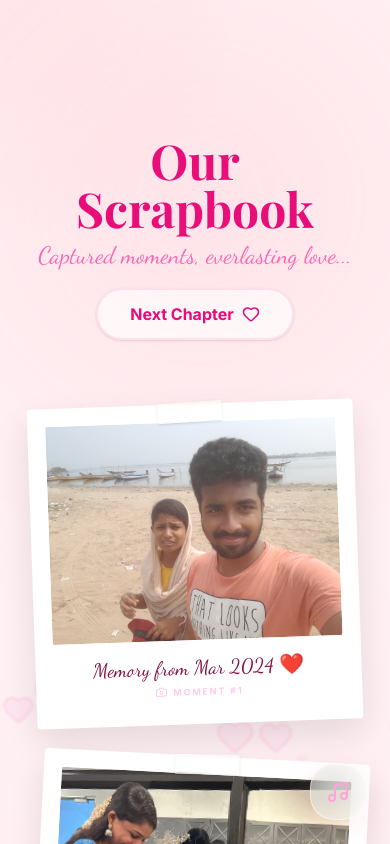
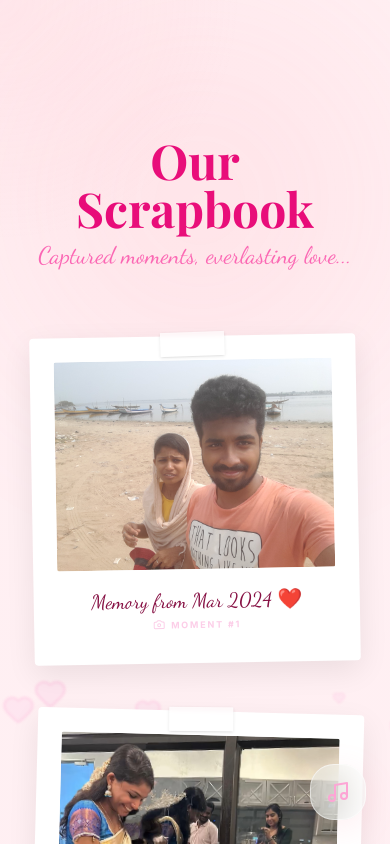
Before and after one commit to lokeshec23/For_Chinu, a React (Vite) app: page /scrapbook in a window 390 px wide. Shown: the top 844 px of the page. Built offline with nearby package versions, Linux system fonts and the light colour scheme; a web font is replaced by a local one.

Commit message:
feat: add Scrapbook page with responsive photo collage and animations

```diff
--- a/src/pages/Scrapbook.tsx
+++ b/src/pages/Scrapbook.tsx
@@ -62,47 +62,36 @@ export default function Scrapbook() {
   return (
     <PageTransition>
       <div className="max-w-7xl mx-auto py-10 px-4">
-        <div className="flex flex-col md:flex-row items-center justify-between mb-16 gap-4">
-          <div className="space-y-2 text-center md:text-left">
+        <div className="flex flex-col items-center justify-center mb-16 text-center">
+          <div className="space-y-2">
             <h2 className="font-serif text-5xl md:text-6xl font-bold text-pink-600">Our Scrapbook</h2>
             <p className="font-cursive text-2xl text-pink-400">Captured moments, everlasting love...</p>
           </div>
-          <motion.button
-            whileHover={{ scale: 1.05 }}
-            whileTap={{ scale: 0.95 }}
-            onClick={() => navigate('/timeline')}
-            className="px-8 py-3 bg-white border-2 border-pink-100 text-pink-600 rounded-full font-bold shadow-sm flex items-center gap-2 hover:bg-pink-50 transition-colors"
-          >
-            <span>Next Chapter</span>
-            <Heart size={18} />
-          </motion.button>
         </div>
 
-        {/* Proper Masonry Collage Layout */}
-        <div className="columns-1 sm:columns-2 lg:columns-3 gap-6 space-y-8">
+        {/* Clean Collage Layout with No Overlaps */}
+        <div className="columns-1 sm:columns-2 lg:columns-3 gap-12 space-y-12">
           {MEMORIES.map((memory, index) => (
             <motion.div
               key={memory.id}
-              initial={{ opacity: 0, scale: 0.9, rotate: memory.rotation * 2 }}
+              initial={{ opacity: 0, y: 20 }}
               whileInView={{
                 opacity: 1,
-                scale: 1,
-                rotate: memory.rotation
+                y: 0,
+                rotate: memory.rotation * 0.5 // Extremely subtle rotation to prevent corner overlaps
               }}
-              viewport={{ once: true, margin: "-50px" }}
+              viewport={{ once: true, margin: "-20px" }}
               transition={{
                 delay: (index % 10) * 0.05,
-                duration: 0.8,
-                type: "spring",
-                stiffness: 100
+                duration: 0.6
               }}
               whileHover={{
                 scale: 1.05,
                 rotate: 0,
-                zIndex: 50,
-                transition: { duration: 0.3 }
+                zIndex: 10,
+                transition: { duration: 0.2 }
               }}
-              className="break-inside-avoid bg-white p-3 shadow-[0_15px_35px_rgba(0,0,0,0.1)] rounded-sm border-[6px] border-white group relative mb-8"
+              className="break-inside-avoid bg-white p-4 shadow-[0_10px_30px_rgba(0,0,0,0.08)] rounded-sm border-[8px] border-white group relative mb-12"
             >
               {/* Decorative Elements */}
               <div className="absolute top-2 right-2 w-8 h-8 bg-pink-500 rounded-full flex items-center justify-center opacity-0 group-hover:opacity-100 transition-all duration-300 transform scale-0 group-hover:scale-100 z-20 shadow-lg">
@@ -113,12 +102,12 @@ export default function Scrapbook() {
                 <img
                   src={memory.url}
                   alt={memory.caption}
-                  className="w-full h-auto object-cover transition-transform duration-700 group-hover:scale-110"
+                  className="w-full h-auto object-cover transition-transform duration-700 group-hover:scale-105"
                   loading="lazy"
                 />
               </div>
 
-              <div className="mt-4 pb-2 text-center space-y-1">
+              <div className="mt-5 pb-2 text-center space-y-1">
                 <p className="font-cursive text-xl text-pink-900 leading-tight">
                   {memory.caption}
                 </p>
@@ -128,20 +117,29 @@ export default function Scrapbook() {
                 </div>
               </div>
 
-              {/* Tape effects with nested look */}
-              <div className="absolute -top-2 left-1/2 -translate-x-1/2 w-16 h-5 bg-white/40 backdrop-blur-[1px] border border-white/20 -rotate-2 shadow-sm z-10" />
-
-              {/* Background Glow */}
-              <div className="absolute inset-0 -z-10 bg-pink-100/20 blur-xl rounded-full opacity-0 group-hover:opacity-100 transition-opacity duration-500" />
+              {/* Tape effect - centered and contained within the card's vertical space */}
+              <div className="absolute -top-3 left-1/2 -translate-x-1/2 w-16 h-6 bg-white/60 backdrop-blur-[2px] border border-white/20 -rotate-1 shadow-sm z-10" />
             </motion.div>
           ))}
         </div>
 
-        <div className="mt-20 p-20 text-center glass rounded-[3rem] border-white max-w-3xl mx-auto border-dashed border-2">
-          <Heart className="mx-auto mb-6 text-pink-300" size={48} />
-          <p className="font-serif text-3xl italic text-pink-900/60 leading-relaxed">
-            "Photos are just triggers. Real memories are stored in my heart, playing on repeat every time I close my eyes."
-          </p>
+        <div className="mt-20 flex flex-col items-center gap-12">
+          <motion.button
+            whileHover={{ scale: 1.05 }}
+            whileTap={{ scale: 0.95 }}
+            onClick={() => navigate('/timeline')}
+            className="px-12 py-4 bg-pink-500 text-white rounded-full font-bold shadow-xl flex items-center gap-3 hover:bg-pink-600 transition-all transform hover:-translate-y-1"
+          >
+            <span className="text-lg">Continue Our Story</span>
+            <Heart size={20} className="fill-white" />
+          </motion.button>
+
+          <div className="p-20 text-center glass rounded-[3rem] border-white max-w-3xl mx-auto border-dashed border-2">
+            <Heart className="mx-auto mb-6 text-pink-300" size={48} />
+            <p className="font-serif text-3xl italic text-pink-900/60 leading-relaxed">
+              "Photos are just triggers. Real memories are stored in my heart, playing on repeat every time I close my eyes."
+            </p>
+          </div>
         </div>
       </div>
     </PageTransition>
```
